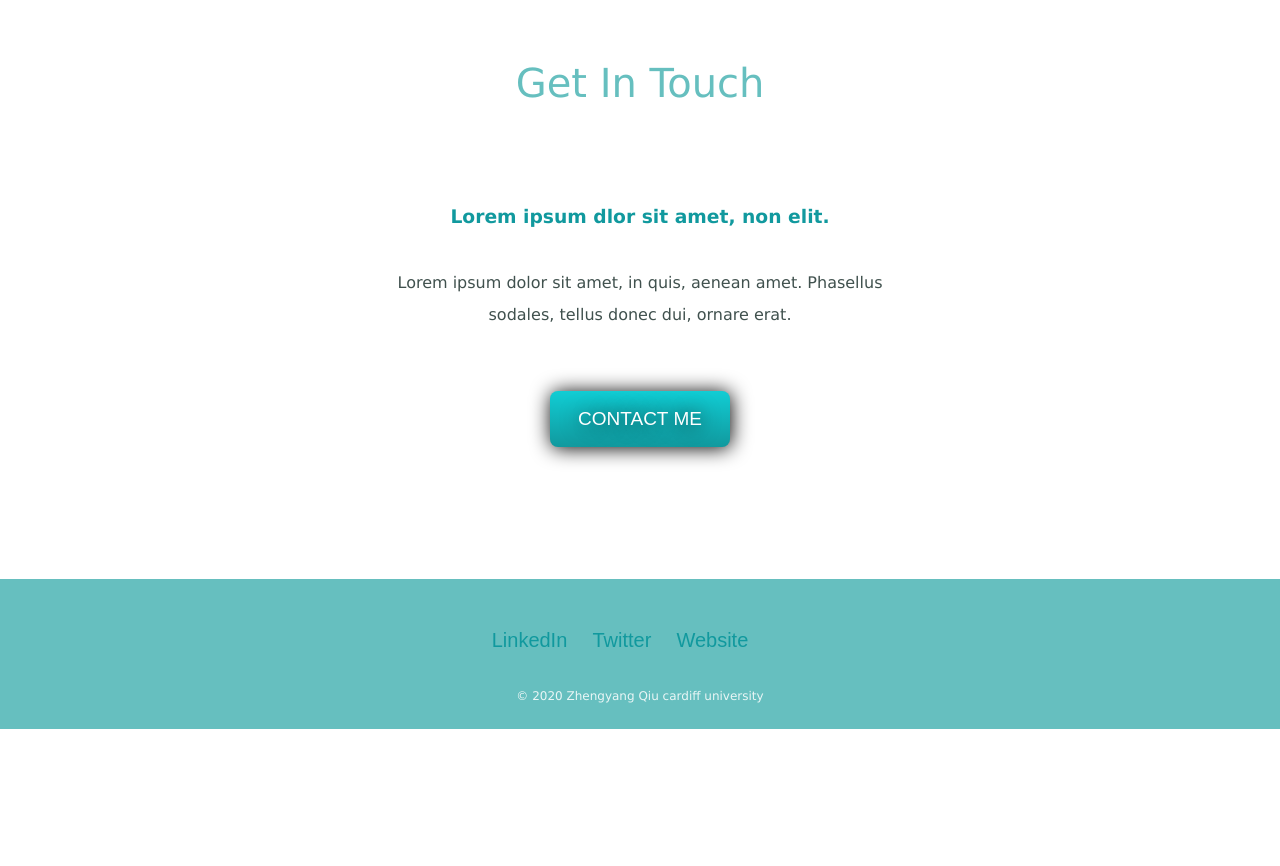
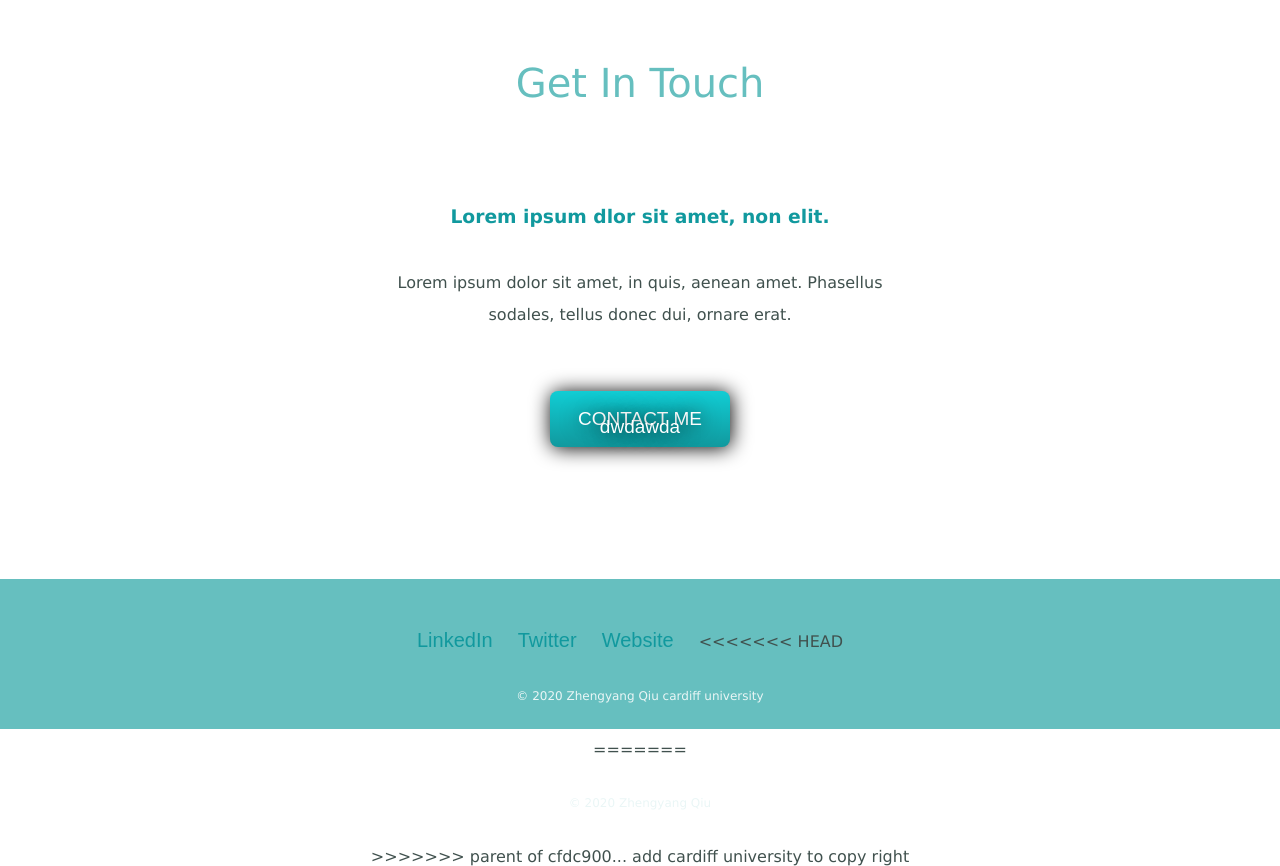
Before and after one commit to zhengyangqiu/my-website, a plain HTML site: page index.html in a window 1280 px wide. Shown: the part 2388-3254 px from the top of the page. Before the commit the page ends 3117 px from the top, so only its background shows below. Drawn offline with Linux system fonts and the light colour scheme.

Commit message:
text contact me

```diff
--- a/index.html
+++ b/index.html
@@ -46,7 +46,7 @@
       <h2>Get In Touch</h2>
       <h3>Lorem ipsum dlor sit amet, non elit.</h3>
       <p class="contact-message">Lorem ipsum dolor sit amet, in quis, aenean amet. Phasellus sodales, tellus donec dui, ornare erat.</p>
-      <a class="button" href="mailto:name@email.com">CONTACT ME</a>
+      <a class="button" href="mailto:name@email.com">CONTACT ME dwdawda</a>
     </div>
   </div>
 
@@ -55,8 +55,12 @@
     <a class="footer-link" href="https://www.linkedin.com/">LinkedIn</a>
     <a class="footer-link" href="https://twitter.com/">Twitter</a>
     <a class="footer-link" href="https://www.appbrewery.co/">Website</a>
+<<<<<<< HEAD
     <a class="footer-link" href="https://www.baidu.com"></a>
     <p class="copyRight">© 2020 Zhengyang Qiu cardiff university</p>
+=======
+    <p class="copyRight">© 2020 Zhengyang Qiu</p>
+>>>>>>> parent of cfdc900... add cardiff university to copy right
   </div>
 
 
```
